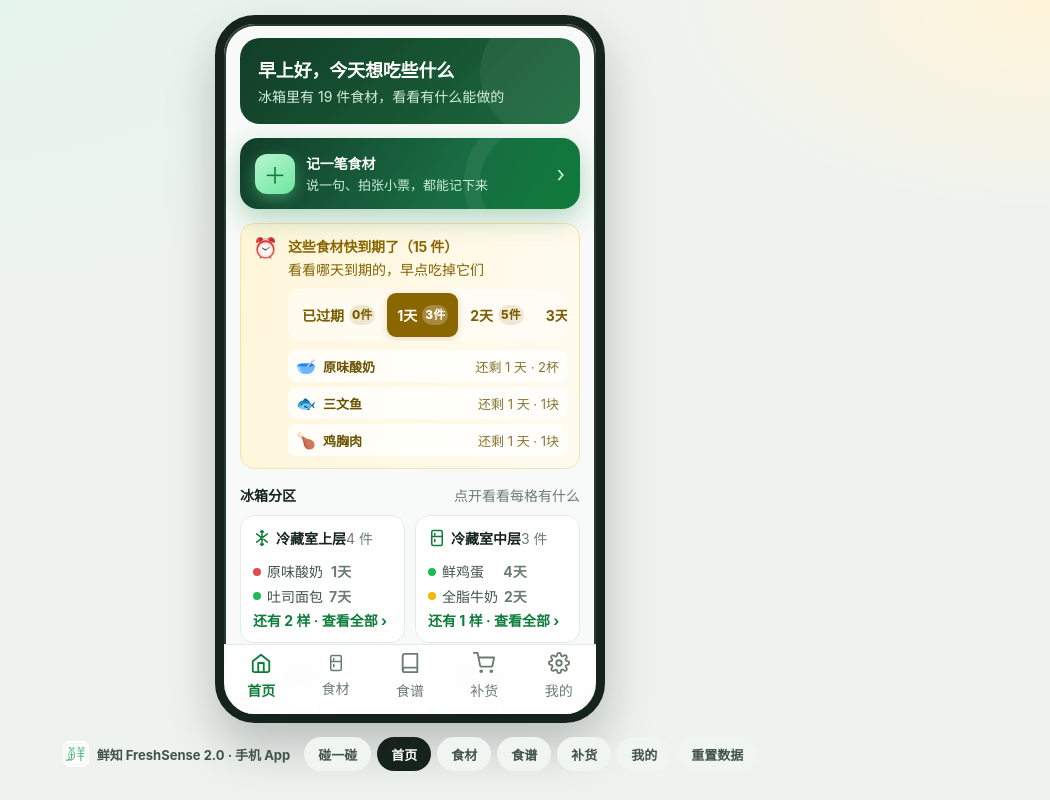
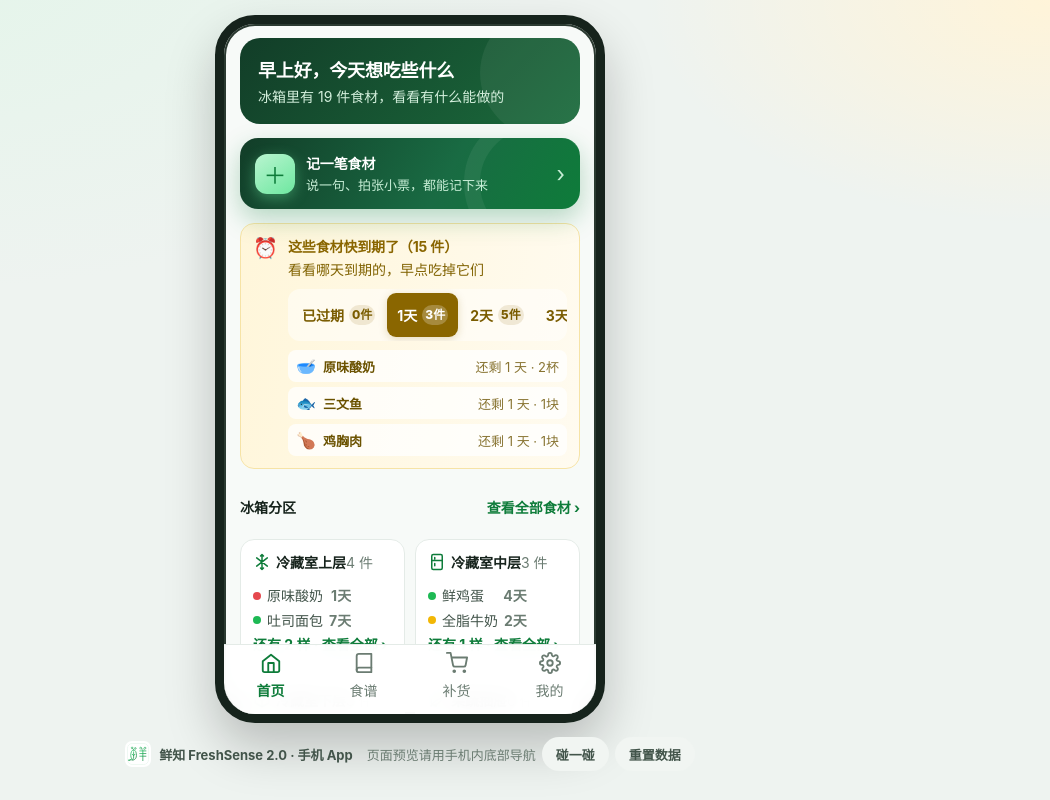
Before and after one commit to Tartalr818339/fridge2.0, a plain HTML site: page index.html in a window 1280 px wide. Shown: the whole page, without its empty margins (230-1280 px from the left). Drawn offline with Linux system fonts and the light colour scheme.

Commit message:
Simplify navigation: home owns fridge zones, remove redundant tab

```diff
--- a/app.js
+++ b/app.js
@@ -42,9 +42,9 @@
   }
 
   /* ==================== 手机 App ==================== */
+  // 底部导航只放四个独立入口；冰箱食材是首页分区的下钻页面，不单列 Tab
   const TABS = [
     { key: 'home', icon: ICON.home, label: '首页' },
-    { key: 'fridge', icon: ICON.fridge, label: '食材' },
     { key: 'recipes', icon: ICON.book, label: '食谱' },
     { key: 'restock', icon: ICON.cart, label: '补货' },
     { key: 'device', icon: ICON.gear, label: '我的' }
@@ -62,7 +62,9 @@
     else if (page === 'cart') appEl.innerHTML = pageCart();
     else if (page === 'device') appEl.innerHTML = pageDevice();
 
-    const active = (page === 'recipe') ? 'recipes' : (page === 'product' || page === 'cart') ? 'restock' : page;
+    const active = (page === 'recipe') ? 'recipes'
+      : (page === 'product' || page === 'cart') ? 'restock'
+      : (page === 'fridge' || page === 'nfc') ? 'home' : page;
     tabEl.innerHTML = TABS.map(t => `<button class="tab ${active === t.key ? 'active' : ''}" data-tab="${t.key}"><span class="tab-ico">${t.icon}</span>${t.label}</button>`).join('');
     $$('[data-app-route]').forEach(b => b.classList.toggle('active', b.dataset.appRoute === page));
     // 从首页分区卡片进入时，滚动定位到对应分区
@@ -136,7 +138,7 @@
           </div>
         </div>
       </div>
-      <div class="sec-title">冰箱分区 <span class="more">点开看看每格有什么</span></div>
+      <div class="sec-title">冰箱分区 <button class="more" data-go="fridge">查看全部食材 ›</button></div>
       <div class="layer-summary">${layerCards}</div>`;
   }
 
@@ -162,6 +164,7 @@
       </div>`;
     }).join('');
     return `<div class="fridge-hero">
+        <button class="hero-back" data-go="home">‹ 返回首页</button>
         <h2>我的冰箱</h2>
         <p>${ITEMS.length} 件食材${urgent ? ` · ${urgent} 件快到期` : ''}</p>
       </div>
--- a/index.html
+++ b/index.html
@@ -5,7 +5,7 @@
   <meta name="viewport" content="width=device-width, initial-scale=1.0, viewport-fit=cover" />
   <meta name="theme-color" content="#123D28" />
   <title>鲜知 FreshSense 2.0 · 手机 App</title>
-  <link rel="stylesheet" href="./styles.css?v=31" />
+  <link rel="stylesheet" href="./styles.css?v=32" />
 </head>
 <body>
   <div class="app-stage">
@@ -18,12 +18,8 @@
   <div class="app-outer-bar">
     <span class="outer-brand"><img src="./assets/logo.svg?v=5" alt="鲜知" />鲜知 FreshSense 2.0 · 手机 App</span>
     <div class="app-outer-actions">
+      <span class="outer-hint">页面预览请用手机内底部导航</span>
       <button class="chip" data-app-route="nfc">碰一碰</button>
-      <button class="chip" data-app-route="home">首页</button>
-      <button class="chip" data-app-route="fridge">食材</button>
-      <button class="chip" data-app-route="recipes">食谱</button>
-      <button class="chip" data-app-route="restock">补货</button>
-      <button class="chip" data-app-route="device">我的</button>
       <button class="chip" id="btn-reset">重置数据</button>
     </div>
   </div>
@@ -31,7 +27,7 @@
   <div id="modal-root"></div>
   <div id="toast-root" class="toast-root"></div>
 
-  <script src="./data.js?v=31"></script>
-  <script src="./app.js?v=31"></script>
+  <script src="./data.js?v=32"></script>
+  <script src="./app.js?v=32"></script>
 </body>
 </html>
--- a/styles.css
+++ b/styles.css
@@ -41,7 +41,8 @@ h1,h2,h3,h4,h5{font-weight:700;letter-spacing:-.01em}
 }
 .outer-brand{display:flex;align-items:center;gap:8px;font-size:13px;font-weight:700;color:var(--ink-2)}
 .outer-brand img{width:26px;height:26px;border-radius:7px;background:#fff;object-fit:contain;padding:2px}
-.app-outer-actions{display:flex;gap:6px;flex-wrap:wrap;justify-content:center}
+.app-outer-actions{display:flex;gap:6px;flex-wrap:wrap;justify-content:center;align-items:center}
+.outer-hint{font-size:13px;color:#6B7C72}
 
 /* ============ 手机 App ============ */
 .phone-frame{
@@ -64,6 +65,7 @@ h1,h2,h3,h4,h5{font-weight:700;letter-spacing:-.01em}
 .app-hero p{font-size:14px;color:#D3EFDC;margin-top:4px;position:relative}
 .sec-title{font-size:14px;font-weight:700;margin:16px 0 10px;display:flex;align-items:center;justify-content:space-between}
 .sec-title .more{font-size:14px;color:#6B7C72;font-weight:500}
+.sec-title button.more{border:0;background:none;cursor:pointer;min-height:44px;padding:4px 0 4px 10px;color:var(--green-deep);font-weight:700}
 .card{background:var(--card);border-radius:16px;padding:14px;box-shadow:0 3px 14px rgba(20,50,30,.05);border:1px solid var(--line)}
 .row{display:flex;align-items:center;gap:10px}
 .grow{flex:1;min-width:0}
@@ -115,6 +117,7 @@ h1,h2,h3,h4,h5{font-weight:700;letter-spacing:-.01em}
 
 /* 冰箱食材库（手机端） */
 .fridge-hero{background:linear-gradient(135deg,#123D28,#1B6B3C);color:#fff;border-radius:20px;padding:18px;margin-bottom:14px;position:relative;overflow:hidden}
+.hero-back{position:relative;display:inline-flex;align-items:center;min-height:34px;border:0;background:rgba(255,255,255,.16);color:#fff;border-radius:999px;padding:4px 12px;font-size:13px;margin-bottom:8px}
 .fridge-hero h2{font-size:18px;position:relative}
 .fridge-hero p{font-size:14px;color:#D3EFDC;margin-top:4px;position:relative}
 .temp-banner{display:flex;gap:6px;flex-wrap:wrap;margin-bottom:12px}
```
